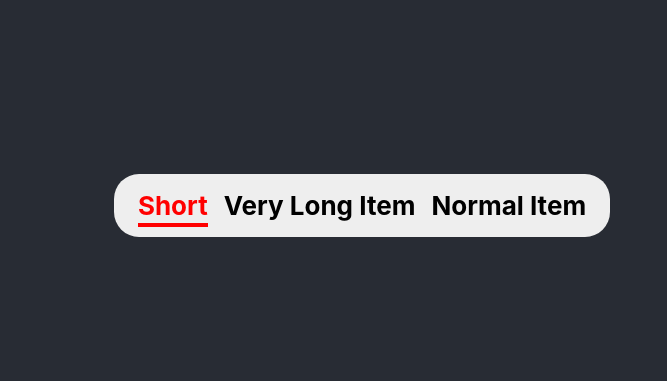
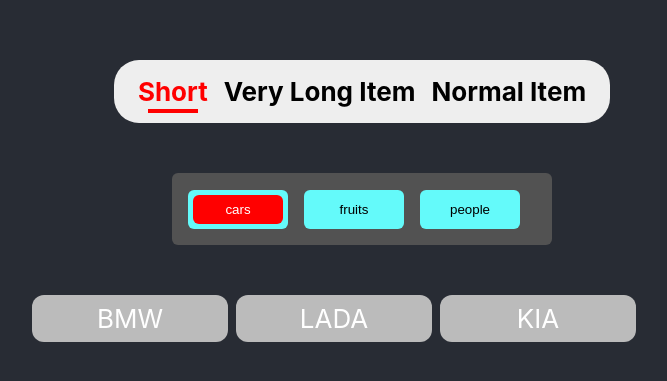
Before and after one commit to alexeyk500/framer_motion, a React (Create React App) app: page / in a window 1280 px wide. Shown: the part 195-576 px from the top of the page, without its empty margins (278-945 px from the left). Built offline with nearby package versions, Linux system fonts and the light colour scheme.

Commit message:
AnimateSharedLayout - done

```diff
--- a/src/App.tsx
+++ b/src/App.tsx
@@ -2,7 +2,7 @@ import React from 'react';
 import logo from './logo.svg';
 import './App.css';
 
-import {motion} from "framer-motion";
+import {AnimateSharedLayout, motion} from "framer-motion";
 import Collapsible from "./Collapsible";
 import Filter from "./Filter";
 import {data} from "./data";
@@ -132,28 +132,32 @@ import Menu from "./Menu";
 //   );
 // }
 
+function App() {
+
+    return (
+        <AnimateSharedLayout>
+        <motion.div layout className="App">
+                <motion.header layout className="App-header">
+                    <Menu />
+
+                    <Filter
+                        data={data}
+                    />
+                </motion.header >
+        </motion.div>
+        </AnimateSharedLayout>
+    );
+}
+
 // function App() {
 //
 //     return (
 //         <div className="App">
 //             <header className="App-header">
-//                 <Filter
-//                     data={data}
-//                 />
+//                 <Menu />
 //             </header >
 //         </div>
 //     );
 // }
 
-function App() {
-
-    return (
-        <div className="App">
-            <header className="App-header">
-                <Menu />
-            </header >
-        </div>
-    );
-}
-
 export default App;
--- a/src/Button.tsx
+++ b/src/Button.tsx
@@ -3,33 +3,61 @@ import {motion} from "framer-motion";
 
 type PropsType = {
     text: string,
-    onClick: ()=>void
+    onClick: ()=>void,
+    isSelected: boolean,
 }
 
 const Button:React.FC <PropsType> = ({
     text,
     onClick,
-                                     }) => {
+    isSelected,
+}) => {
     return (
         <motion.button
-            style={btnStyle}
+            layout
+            style={{
+                position: 'relative',
+                border: 'none',
+                outline: 'none',
+                padding: '12px 16px',
+                backgroundColor: 'rgb(100,250,250)',
+                cursor: 'pointer',
+                minWidth: '100px',
+                marginRight: '1rem',
+                borderRadius: '6px',
+            }}
             onClick={onClick}
-            whileHover={{backgroundColor: '#bbb'}}
-            whileTap={{backgroundColor: '#999'}}
+            whileHover={{backgroundColor: 'rgb(100,180,255)'}}
+            whileTap={{backgroundColor: 'rgb(100,100,255)'}}
         >
-            {text}
+            {isSelected && <SelectedBtn />}
+            <motion.span
+                style={{
+                    position: 'relative',
+                }}
+                animate={{color: isSelected ?'#fff' :'#000'}}
+            >
+                {text}
+            </motion.span>
         </motion.button>
     );
 };
 
 export default Button;
 
-const btnStyle = {
-    border: 'none',
-    outline: 'none',
-    padding: '12px 16px',
-    backgroundColor: '#f1f1f1',
-    cursor: 'pointer',
-    minWidth: '100px',
-    marginRight: '1rem'
+const SelectedBtn:React.FC = () => {
+    return(
+        <motion.div
+            layoutId={'selectedBtn'}
+            style={{
+                position: 'absolute',
+                width: '90%',
+                height: '75%',
+                top: '5px',
+                left: '5px',
+                backgroundColor: 'red',
+                borderRadius: '6px',
+            }}
+        />
+    )
 }
--- a/src/Filter.tsx
+++ b/src/Filter.tsx
@@ -1,6 +1,6 @@
 import React, {useState} from 'react';
 
-import {AnimatePresence, motion} from "framer-motion";
+import {AnimatePresence, motion, AnimateSharedLayout} from "framer-motion";
 import {DataType} from "./data";
 import Button from "./Button";
 
@@ -17,52 +17,75 @@ const Filter:React.FC <PropsType> = ({data}) => {
         return [...acc, el.category]
     }, [])
 
+    const [selected, setSelected] = useState(buttons.findIndex(button=> button === 'cars'))
+
     const handlerFilter = (selector: string) => {
         setCards(data.filter(card=>card.category === selector))
     }
 
     return (
-        <div>
-            <div>
+        <AnimateSharedLayout>
+            <motion.div
+                layout
+                style={{
+                    display: 'flex',
+                    flexDirection: 'column',
+                    alignItems: 'center'
+                }}
+            >
+                <motion.div
+                    layout
+                    style={{
+                        padding: '1rem',
+                        maxWidth: '400px',
+                        backgroundColor: '#525252',
+                        borderRadius: '6px',
+                    }}
+                >
                     {
-                    buttons.map(btn=>(
+                        buttons.map((btn, ind)=>(
                             <Button
-                            key={btn}
+                                key={ind}
                                 text={btn}
-                            onClick={()=>{handlerFilter(btn)}}
+                                onClick={()=>{handlerFilter(btn); setSelected(ind)}}
+                                isSelected={selected === ind}
                             />
                         ))
                     }
-            </div>
-            <div style={{
+                </motion.div>
+                    <motion.div
+                        layout
+                        style={{
                         display: 'flex',
                         flexWrap: 'wrap',
                         overflow: 'hidden',
                         width: '660px',
                         marginTop: '50px',
-            }}>
+                    }}
+                    >
                         <AnimatePresence initial={false} exitBeforeEnter>
                             {
                                 cards.map(card=>(
                                     <motion.div
+                                        layout
                                         key={card.title}
                                         initial={{opacity: 0}}
                                         animate={{opacity: 1}}
                                         exit={{opacity: 0}}
                                     >
-                                    <div
+                                        <motion.div
+                                            layout
                                             style={cardStyle}
                                         >
                                             {card.title}
-                                    </div>
+                                        </motion.div>
                                     </motion.div>
                                 ))
                             }
                         </AnimatePresence>
-
-            </div>
-
-        </div>
+                    </motion.div>
+            </motion.div>
+        </AnimateSharedLayout>
     );
 };
 
@@ -72,8 +95,10 @@ export default Filter;
 const cardStyle = {
     display: 'flex',
     justifyContent: 'center',
-    width: '200px',
+    width: '180px',
     marginBottom: '0.5rem',
     marginRight: '0.5rem',
-    backgroundColor: '#bbb'
+    padding: '0.5rem',
+    backgroundColor: '#bbb',
+    borderRadius: '12px',
 }
--- a/src/Menu.tsx
+++ b/src/Menu.tsx
@@ -7,12 +7,14 @@ const Menu:React.FC = () => {
     const [activeIndex, setActiveIndex] = useState<number>(0)
 
     return (
-        <div
+        <motion.div
+            layout
             style={{
                 display: 'flex',
                 backgroundColor: '#eee',
                 padding: '1rem',
-                borderRadius: '25px'
+                borderRadius: '25px',
+                marginBottom: '50px'
             }}
         >
             <AnimateSharedLayout>
@@ -27,7 +29,7 @@ const Menu:React.FC = () => {
                     ))
                 }
             </AnimateSharedLayout>
-        </div>
+        </motion.div>
     );
 };
 
@@ -66,8 +68,9 @@ const ActiveLine: React.FC = () => {
             style={{
                 position: 'absolute',
                 bottom: '-6px',
-                width: '100%',
+                width: 'calc(100% - 20px)',
                 height: '4px',
+                left: '10px',
                 backgroundColor: 'rgb(255,0,0)',
             }}
         />
--- a/src/data.ts
+++ b/src/data.ts
@@ -52,4 +52,12 @@ export const data: DataType[] = [
         category: 'people',
         title: 'Ivan'
     },
+    {
+        category: 'people',
+        title: 'Ilya'
+    },
+    {
+        category: 'people',
+        title: 'Angelina'
+    },
 ]
```
Lines whose indentation alone changed are shown as unchanged.
